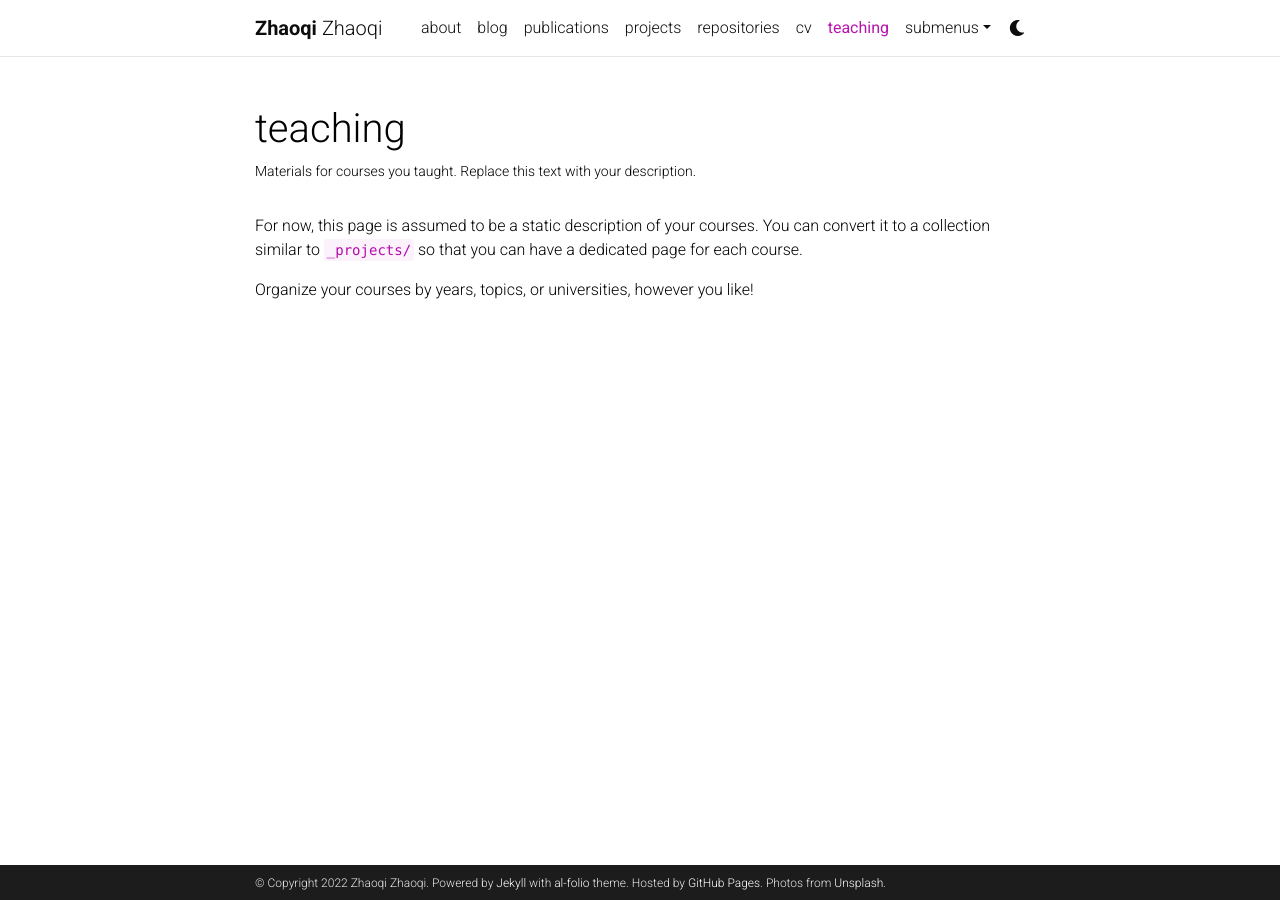
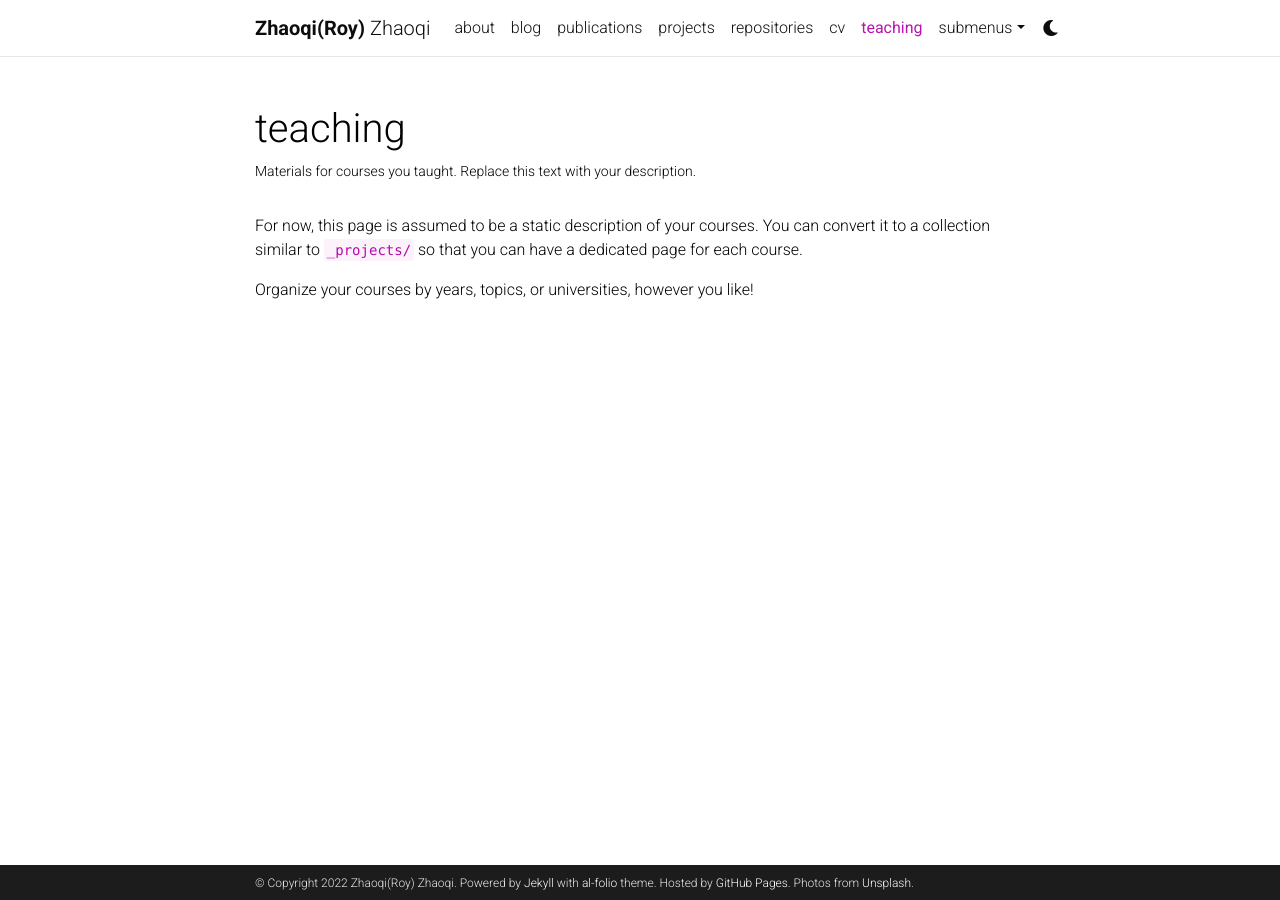
Before and after one commit to RoyZhang7/royzhang7.github.io, a Jekyll site: the page built from _pages/teaching.md, in a window 1280 px wide. Built offline with Jekyll 4.4.1, drawn with Linux system fonts in a browser that asks for light colours; comment, search, counter and statistics services are not loaded; a style sheet for code colours, icons or effects is not loaded.

Commit message:
update config & github repos

```diff
--- a/_config.yml
+++ b/_config.yml
@@ -3,7 +3,7 @@
 # -----------------------------------------------------------------------------
 
 title: blank # the website title (if blank, full name will be used instead)
-first_name: Zhaoqi
+first_name: Zhaoqi(Roy)
 middle_name:
 last_name: Zhaoqi
 email: Zhaoqi.Zhang@tufts.edu
```
Also changed, not shown: _data/repositories.yml (+5 -9 lines).
